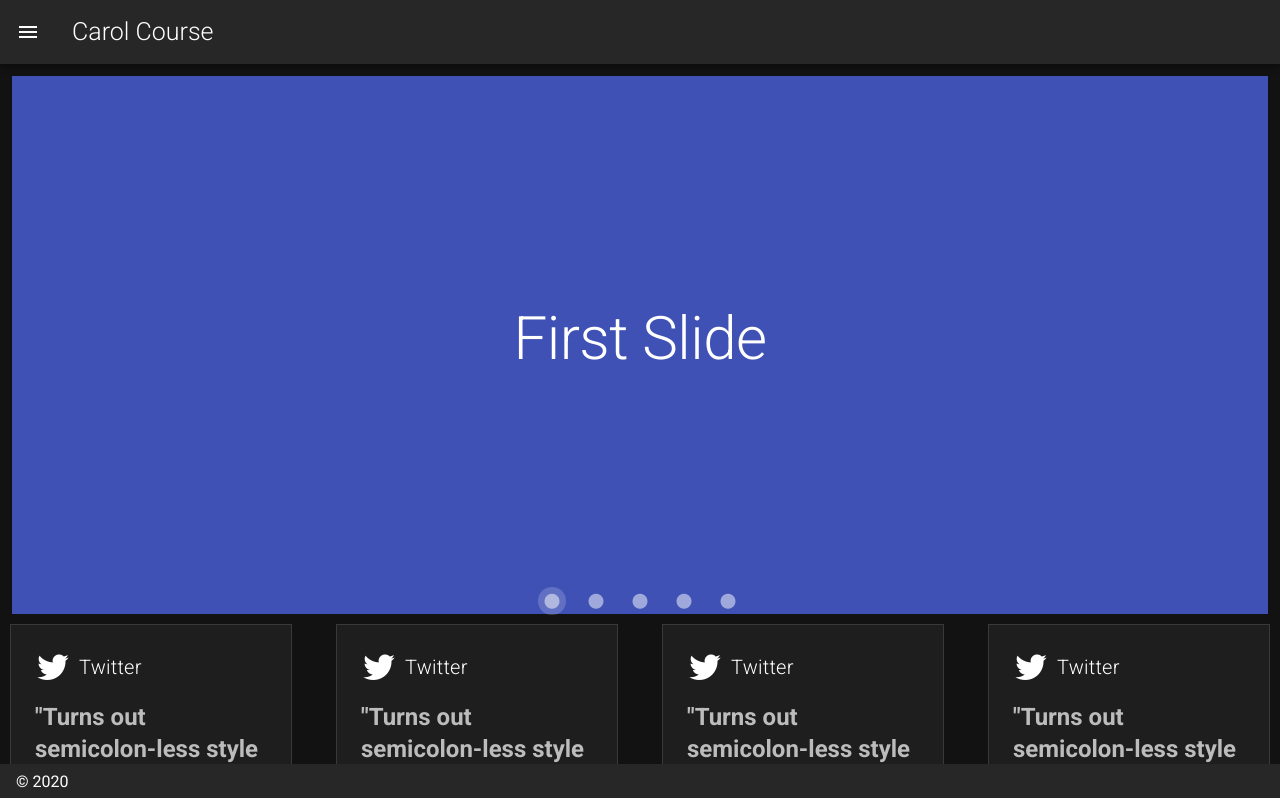
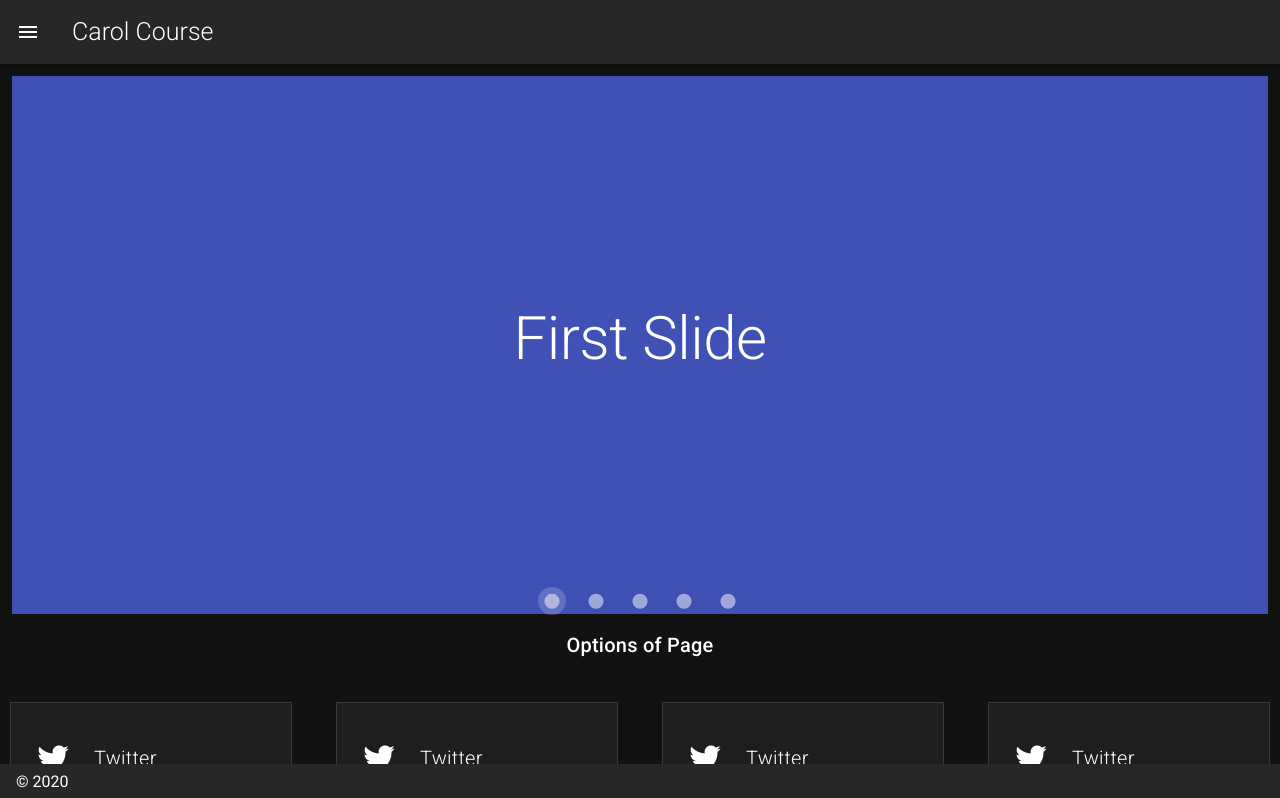
Before and after one commit to mahzzaa/udemy, a Vue app: page / in a window 1280 px wide. Shown: the top 798 px of the page. Built offline with nearby package versions, Linux system fonts and the light colour scheme.

Commit message:
Update options.vue

```diff
--- a/src/components/options.vue
+++ b/src/components/options.vue
@@ -1,7 +1,11 @@
 <template>
   <div class="row">
+    <div class="title"  style="width:100%; margin-buttom:0;">
+      <p class="text-center text-option">Options of Page</p>
+    </div>
+
     <v-row>
-      <v-col v-for="n in 4" :key="n" cols="6" md="3">
+      <v-col v-for="n in 4" :key="n" cols="12"  md="3">
         <v-card class="pa-2" outlined tile style="margin:10px">
           <v-card-title>
             <v-icon large left>mdi-twitter</v-icon>
@@ -49,4 +53,11 @@ export default {
 </script>
 
 <style>
+.title{
+    margin: 15px;
+}
+
+.v-application p {
+    margin-bottom: 0px;
+}
 </style>
```
